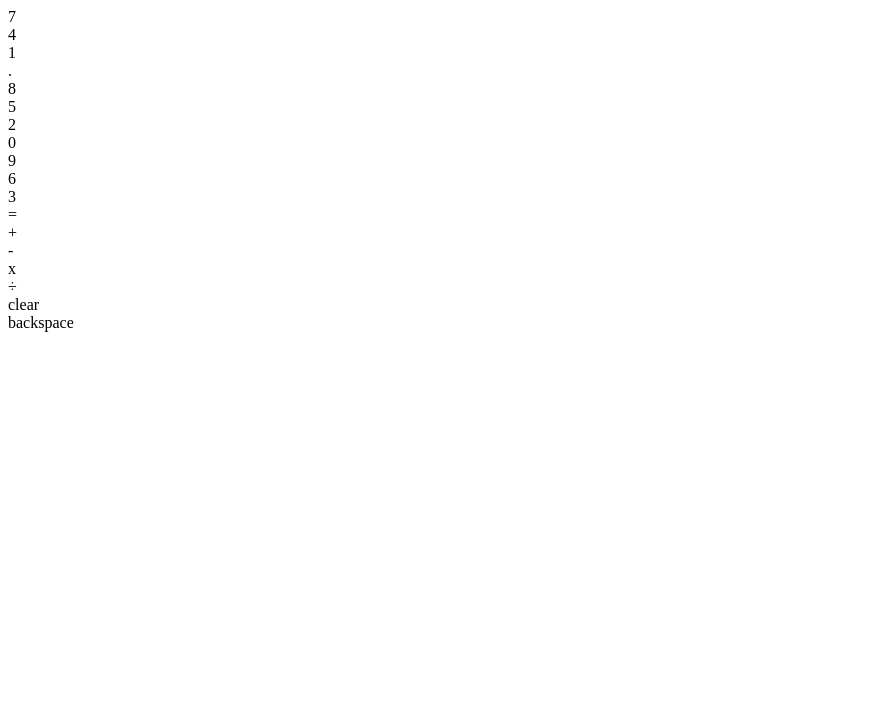
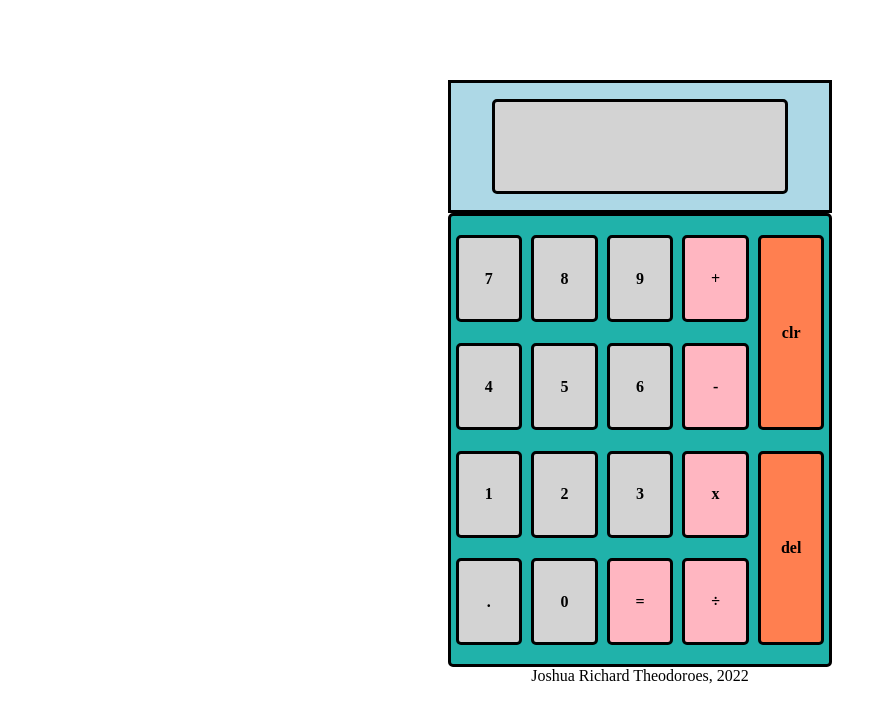
Before and after one commit to theodoroesjoshua/Calculator, a plain HTML site: page index.html in a window 1280 px wide. Shown: the whole page, without its empty margins (0-887 px from the left). Drawn offline with Linux system fonts and the light colour scheme.

Commit message:
Finish designing calculator

```diff
--- a/index.html
+++ b/index.html
@@ -10,8 +10,11 @@
     <title>Calculator</title>
 </head>
 <body>
+    <div class="calculator">
         <div class="display">
+            <div class="screen">
 
+            </div>
         </div>
 
         <div class="buttons">
@@ -19,34 +22,36 @@
                 <div class="number">7</div>
                 <div class="number">4</div>
                 <div class="number">1</div>
-            <div class="comma">.</div>
+                <div class="decimal">.</div>
             </div>
 
             <div class="column2">
                 <div class="number">8</div>
                 <div class="number">5</div>
                 <div class="number">2</div>
-            <div class="comma">0</div>
+                <div class="number">0</div>
             </div>
 
             <div class="column3">
                 <div class="number">9</div>
                 <div class="number">6</div>
                 <div class="number">3</div>
-            <div class="comma">=</div>
+                <div class="operator">=</div>
             </div>
 
             <div class="column4">
-            <div class="number">+</div>
-            <div class="number">-</div>
-            <div class="number">x</div>
-            <div class="comma">÷</div>
+                <div class="operator">+</div>
+                <div class="operator">-</div>
+                <div class="operator">x</div>
+                <div class="operator">÷</div>
             </div>
 
             <div class="column5">
-            <div class="number">clear</div>
-            <div class="number">backspace</div>
+                <div class="special">clr</div>
+                <div class="special">del</div>
             </div>
+        </div>
+        <div class="footer">Joshua Richard Theodoroes, 2022</div>
     </div>
 </body>
 </html>
--- a/style.css
+++ b/style.css
@@ -0,0 +1,94 @@
+body {
+    height: 90vh;
+    margin: auto;
+    text-align: center;
+    display: flex;
+}
+
+.calculator {
+    flex-direction: column;
+    width: 30vw;
+    height: 70vh;
+    margin: auto auto;
+    align-items: center;
+}
+
+.display {
+    background-color: lightblue;
+    color: black;
+    height: 20%;
+    border-style: solid;
+    border-color: black;
+    border-width: medium;
+    padding: 2% 2%;
+    display: flex;
+    align-items: center;
+    justify-content: center;
+}
+
+.screen {
+    width: 80%;
+    height: 80%;
+    text-align: right;
+    border-style: solid;
+    border-color: black;
+    border-width: medium;
+    border-radius: 5px;
+    background-color: lightgrey;
+}
+
+.buttons {
+    display: flex;
+    flex: 1;
+    height: 80%;
+    background-color: lightseagreen;
+    border-style: solid;
+    border-width: medium;
+    border-radius: 5px;
+    border-color: black;
+}
+
+.column1,
+.column2,
+.column3,
+.column4,
+.column5 {
+    display: flex;
+    flex: 1;
+    flex-direction: column;
+    align-items: center;
+    width: 30px;
+    gap: 5%;
+    padding-top: 5%;
+    padding-bottom: 5%;
+}
+
+.number,
+.decimal,
+.operator,
+.special {
+    display: flex;
+    flex: 1;
+    align-items: center;
+    justify-content: center;
+    background-color: lightgrey;
+    border-style: solid;
+    border-width: medium;
+    border-radius: 5px;
+    border-color: black;
+    width: 80%;
+    font-weight: 800;
+}
+
+.operator {
+    background-color: lightpink;
+}
+
+.special {
+    background-color: coral;
+}
+
+.footer {
+    position: sticky;
+    bottom: 0;
+}
```
Lines whose indentation alone changed are shown as unchanged.
